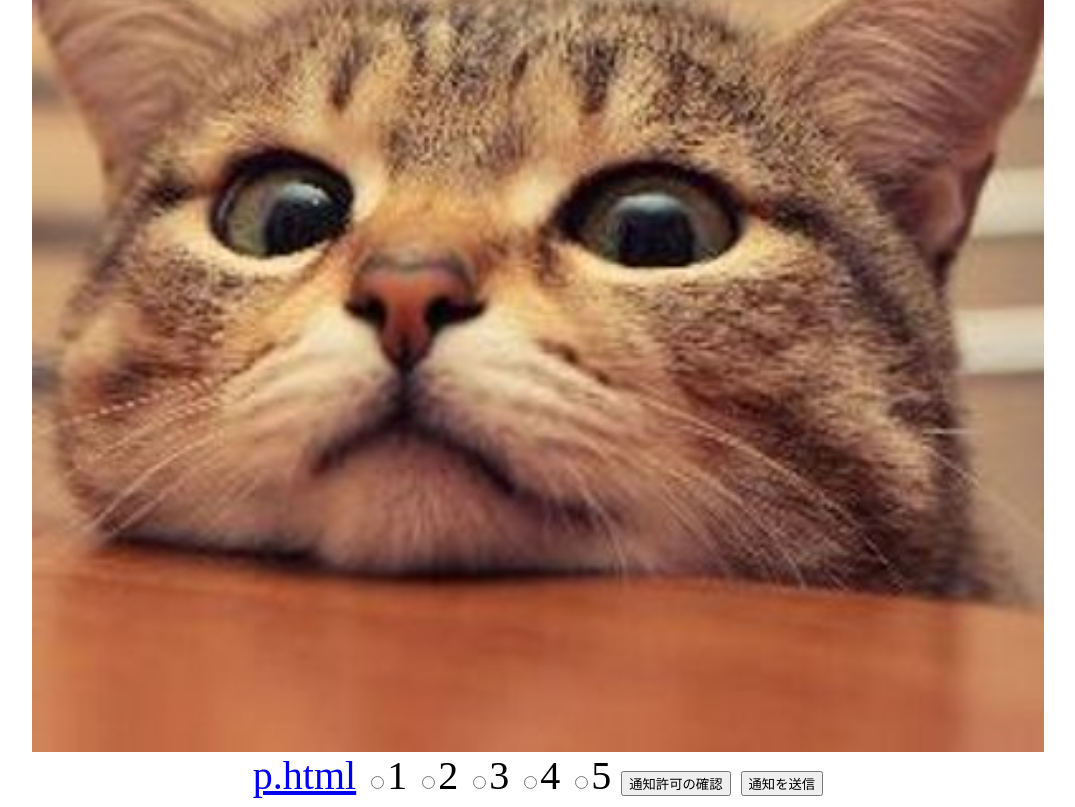
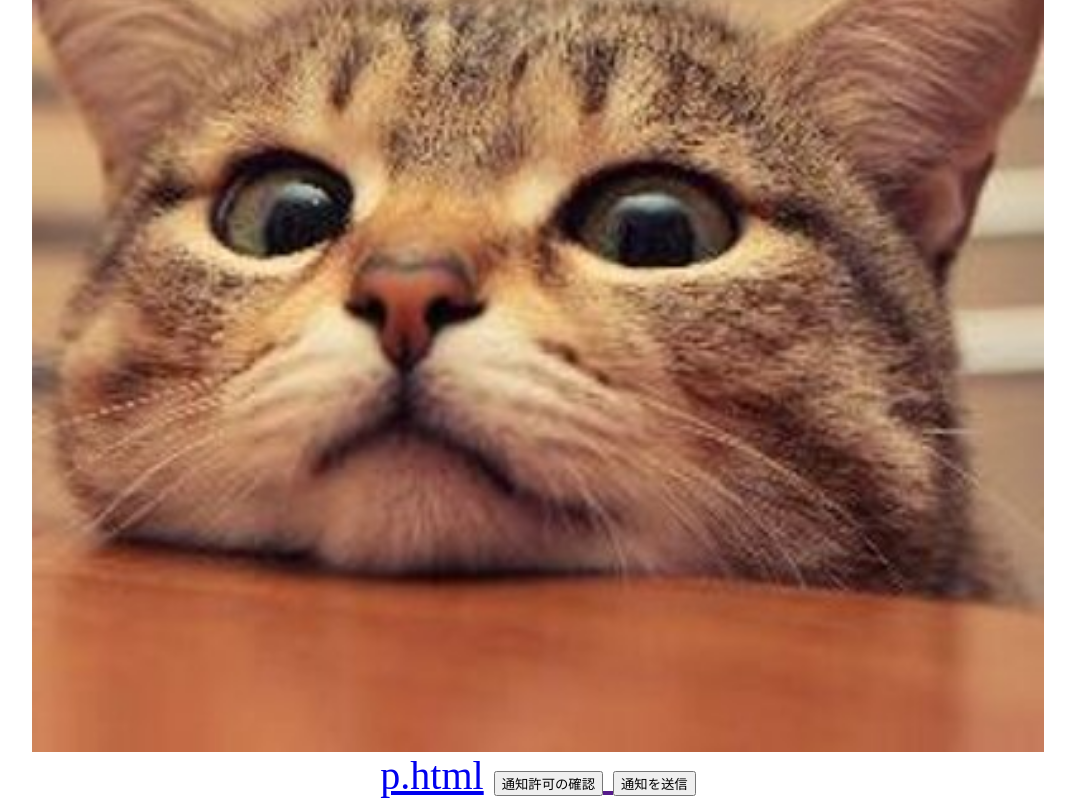
Before and after one commit to ramoyama/ramoyama.github.io, a plain HTML site: page index.html in a window 1280 px wide. Shown: the part 412-1219 px from the top of the page, without its empty margins (102-1177 px from the left). Drawn offline with Linux system fonts and the light colour scheme.

Commit message:
Update index.html

```diff
--- a/index.html
+++ b/index.html
@@ -27,11 +27,7 @@
   <h1>Hello PWA.</h1>
   <img src="./cat.jpeg" alt="PWA logo" class="image" />
   <a href="p.html">p.html</a>
-  <input type="radio"><label>1</label>
-  <input type="radio"><label>2</label>
-  <input type="radio"><label>3</label>
-  <input type="radio"><label>4</label>
-  <input type="radio"><label>5</label>
+  <a href="" onclick="colorchange();">
   <button id="confirm">通知許可の確認</button>
   <button id="send">通知を送信</button>
 
```
